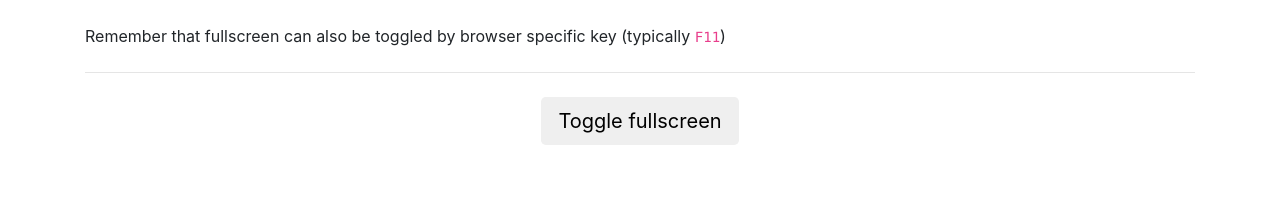
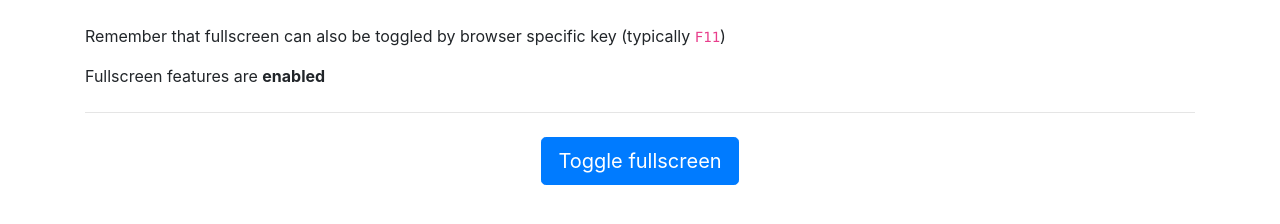
Before and after one commit to blr-Oliver/ms-edge-compatibility, a plain HTML site: page docs/fullscreen/fullscreen-test.html in a window 1280 px wide. Drawn offline with nearby package versions, Linux system fonts and the light colour scheme.

Commit message:
additional diagnostic

```diff
--- a/docs/fullscreen/fullscreen-test.html
+++ b/docs/fullscreen/fullscreen-test.html
@@ -15,10 +15,14 @@
     <p class="pt-4">
       Remember that fullscreen can also be toggled by browser specific key (typically <code>F11</code>)
     </p>
+
+    <p>
+      Fullscreen features are <strong ng-class="{text-danger: !fullscreen.enabled}">{{fullscreen.enabled ? 'enabled' : 'disabled'}}</strong>
+    </p>
     <hr class="my-4" />
 
     <div class="text-center">
-      <button class="btn btn-lg" ng-click="fullscreen.toggle()">Toggle fullscreen</button>
+      <button class="btn btn-lg btn-primary" ng-click="fullscreen.toggle()">Toggle fullscreen</button>
     </div>
   </div>
 </body>
```
